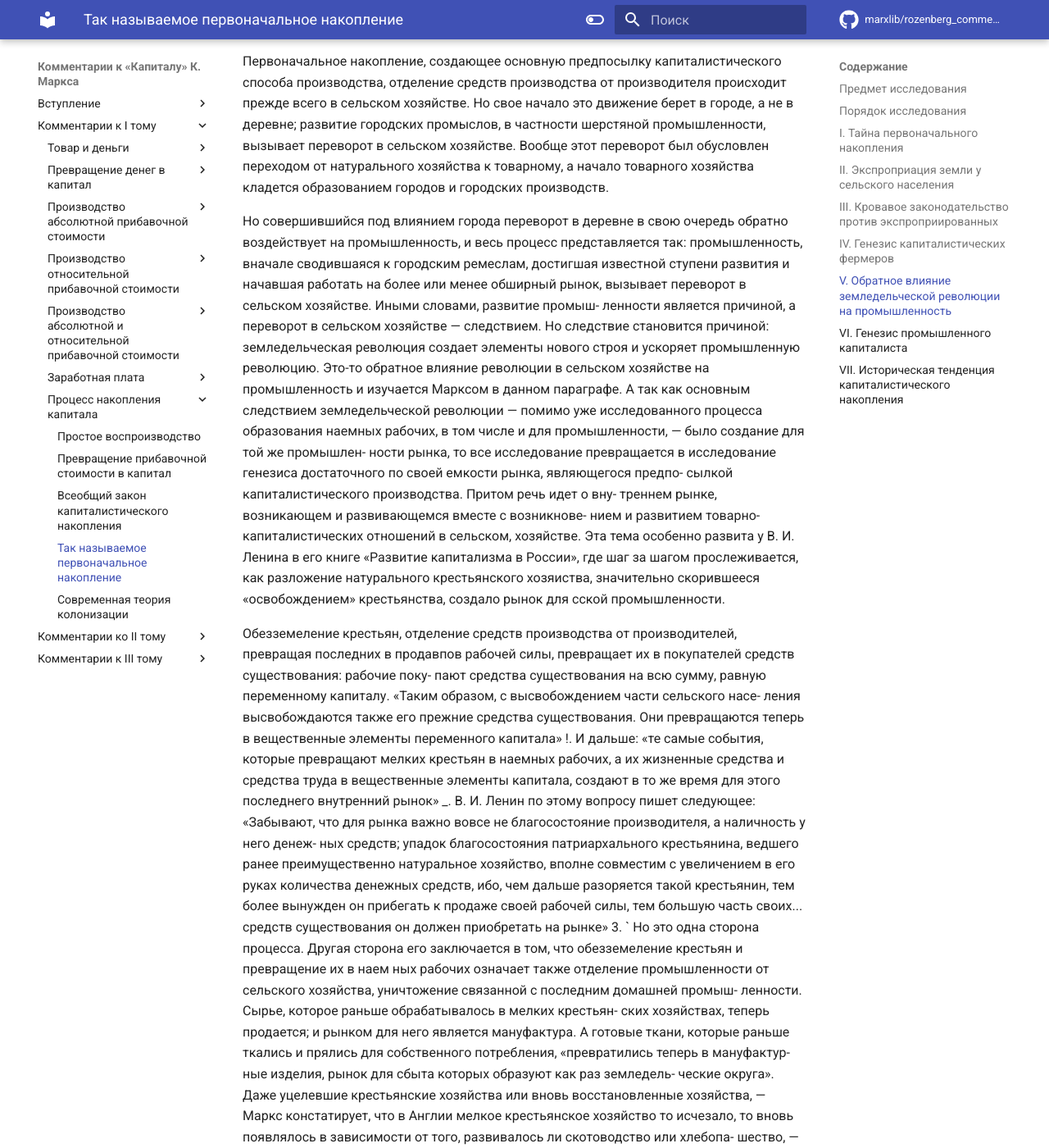
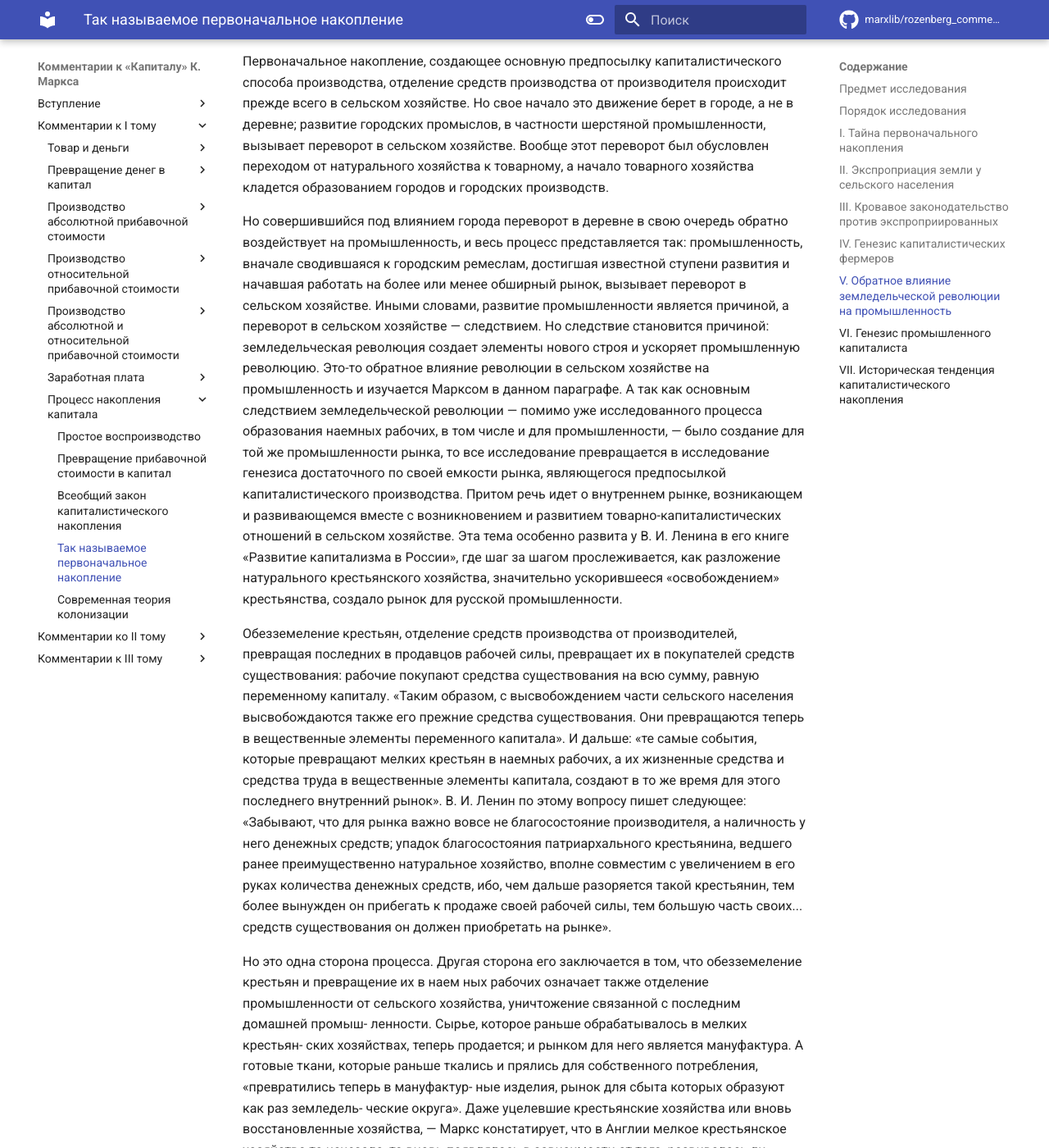
Before and after one commit to marxlib/rozenberg_comments_capital, an MkDocs documentation site: the page built from docs/volume1/part7/chapter24.md, in a window 1280 px wide and 1400 px high, scrolled down 7479 px. Shown: the whole window at 82% size. Built offline with MkDocs 1.6.1 and Material for MkDocs 9.7.7, drawn with Linux system fonts in a browser that asks for light colours; comment, search, counter and statistics services are not loaded; some of the changed text lies outside the part shown.

Commit message:
fix sitemap

```diff
--- a/docs/volume1/part7/chapter24.md
+++ b/docs/volume1/part7/chapter24.md
@@ -84,52 +84,11 @@
 
 Первоначальное накопление, создающее основную предпосылку капиталистического способа производства, отделение средств производства от производителя происходит прежде всего в сельском хозяйстве. Но свое начало это движение берет в городе, а не в деревне; развитие городских промыслов, в частности шерстяной промышленности, вызывает переворот в сельском хозяйстве. Вообще этот переворот был обусловлен переходом от натурального хозяйства к товарному, а начало товарного хозяйства кладется образованием городов и городских производств.
 
-Но совершившийся под влиянием города переворот в деревне
-в свою очередь обратно воздействует на промышленность, и весь
-процесс представляется так: промышленность, вначале сводившаяся
-к городским ремеслам, достигшая известной ступени развития и
-начавшая работать на более или менее обширный рынок, вызывает
-переворот в сельском хозяйстве. Иными словами, развитие промыш-
-ленности является причиной, а переворот в сельском хозяйстве —
-следствием. Но следствие становится причиной: земледельческая
-революция создает элементы нового строя и ускоряет промышленную
-революцию. Это-то обратное влияние революции в сельском хозяйстве
-на промышленность и изучается Марксом в данном параграфе. А так
-как основным следствием земледельческой революции — помимо уже
-исследованного процесса образования наемных рабочих, в том числе
-и для промышленности, — было создание для той же промышлен-
-ности рынка, то все исследование превращается в исследование
-генезиса достаточного по своей емкости рынка, являющегося предпо-
-сылкой капиталистического производства. Притом речь идет о вну-
-треннем рынке, возникающем и развивающемся вместе с возникнове-
-нием и развитием товарно-капиталистических отношений в сельском,
-хозяйстве. Эта тема особенно развита у В. И. Ленина в его книге
-«Развитие капитализма в России», где шаг за шагом прослеживается,
-как разложение натурального крестьянского хозяиства, значительно
-скорившееся «освобождением» крестьянства, создало рынок для
-сской промышленности.
+Но совершившийся под влиянием города переворот в деревне в свою очередь обратно воздействует на промышленность, и весь процесс представляется так: промышленность, вначале сводившаяся к городским ремеслам, достигшая известной ступени развития и начавшая работать на более или менее обширный рынок, вызывает переворот в сельском хозяйстве. Иными словами, развитие промышленности является причиной, а переворот в сельском хозяйстве — следствием. Но следствие становится причиной: земледельческая революция создает элементы нового строя и ускоряет промышленную революцию. Это-то обратное влияние революции в сельском хозяйстве на промышленность и изучается Марксом в данном параграфе. А так как основным следствием земледельческой революции — помимо уже исследованного процесса образования наемных рабочих, в том числе и для промышленности, — было создание для той же промышленности рынка, то все исследование превращается в исследование генезиса достаточного по своей емкости рынка, являющегося предпосылкой капиталистического производства. Притом речь идет о внутреннем рынке, возникающем и развивающемся вместе с возникновением и развитием товарно-капиталистических отношений в сельском хозяйстве. Эта тема особенно развита у В. И. Ленина в его книге «Развитие капитализма в России», где шаг за шагом прослеживается, как разложение натурального крестьянского хозяйства, значительно ускорившееся «освобождением» крестьянства, создало рынок для русской промышленности.
 
-Обезземеление крестьян, отделение средств производства от
-производителей, превращая последних в продавпов рабочей силы,
-превращает их в покупателей средств существования: рабочие поку-
-пают средства существования на всю сумму, равную переменному
-капиталу. «Таким образом, с высвобождением части сельского насе-
-ления высвобождаются также его прежние средства существования.
-Они превращаются теперь в вещественные элементы переменного
-капитала» !. И дальше: «те самые события, которые превращают
-мелких крестьян в наемных рабочих, а их жизненные средства и
-средства труда в вещественные элементы капитала, создают в то же
-время для этого последнего внутренний рынок» \_. В. И. Ленин по
-этому вопросу пишет следующее: «Забывают, что для рынка важно
-вовсе не благосостояние производителя, а наличность у него денеж-
-ных средств; упадок благосостояния патриархального крестьянина,
-ведшего ранее преимущественно натуральное хозяйство, вполне
-совместим с увеличением в его руках количества денежных средств,
-ибо, чем дальше разоряется такой крестьянин, тем более вынужден
-он прибегать к продаже своей рабочей силы, тем большую часть
-своих... средств существования он должен приобретать на рынке» 3.
-` Но это одна сторона процесса. Другая сторона его заключается
-в том, что обезземеление крестьян и превращение их в наем ных
+Обезземеление крестьян, отделение средств производства от производителей, превращая последних в продавцов рабочей силы, превращает их в покупателей средств существования: рабочие покупают средства существования на всю сумму, равную переменному капиталу. «Таким образом, с высвобождением части сельского населения высвобождаются также его прежние средства существования. Они превращаются теперь в вещественные элементы переменного капитала». И дальше: «те самые события, которые превращают мелких крестьян в наемных рабочих, а их жизненные средства и средства труда в вещественные элементы капитала, создают в то же время для этого последнего внутренний рынок». В. И. Ленин по этому вопросу пишет следующее: «Забывают, что для рынка важно вовсе не благосостояние производителя, а наличность у него денежных средств; упадок благосостояния патриархального крестьянина, ведшего ранее преимущественно натуральное хозяйство, вполне совместим с увеличением в его руках количества денежных средств, ибо, чем дальше разоряется такой крестьянин, тем более вынужден он прибегать к продаже своей рабочей силы, тем большую часть своих... средств существования он должен приобретать на рынке».
+
+Но это одна сторона процесса. Другая сторона его заключается в том, что обезземеление крестьян и превращение их в наем ных
 рабочих означает также отделение промышленности от сельского
 хозяйства, уничтожение связанной с последним домашней промыш-
 ленности. Сырье, которое раньше обрабатывалось в мелких крестьян-
--- a/mkdocs.yml
+++ b/mkdocs.yml
@@ -1,3 +1,4 @@
+site_url: https://rozenberg-comments-capital.pages.dev/
 site_name: Комментарии к «Капиталу» К. Маркса
 site_author: Д. И. Розенберг
 site_description: Комментарии к «Капиталу» К. Маркса
```
